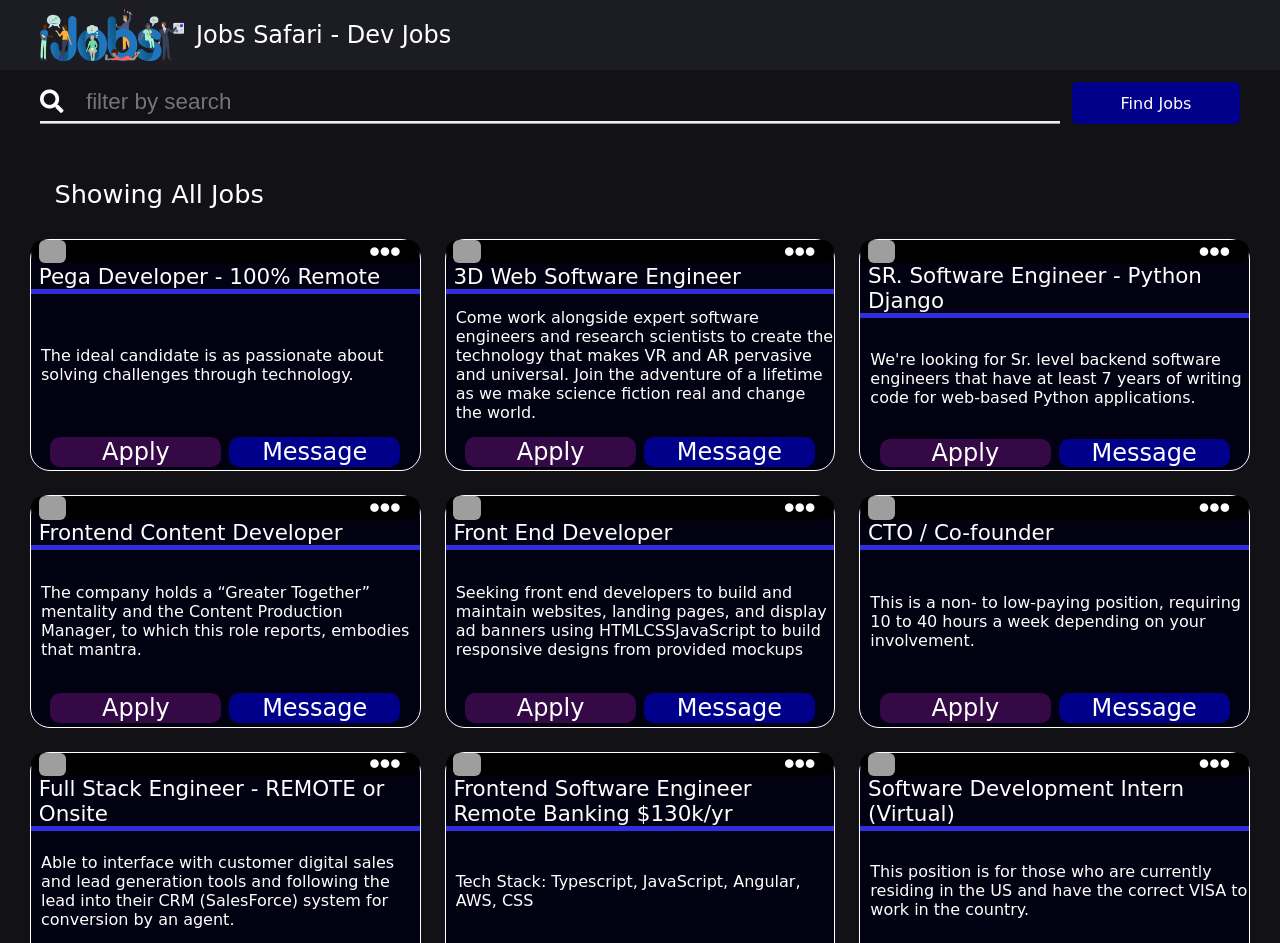
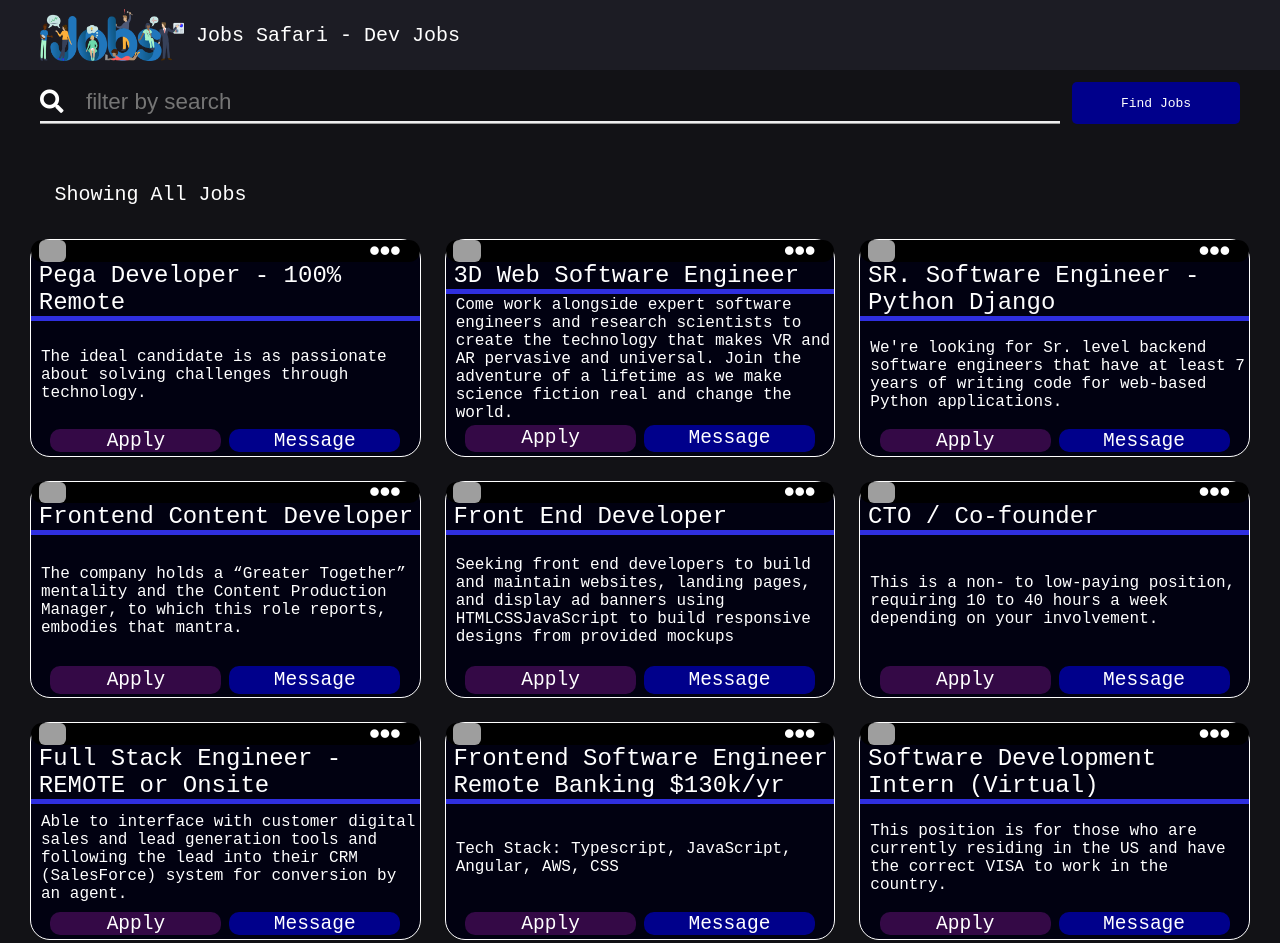
Before and after one commit to saurav-codes/Jobs-Safari--JavaScript, a plain HTML site: page index.html in a window 1280 px wide. Shown: the top 943 px of the page. Drawn offline with Linux system fonts and the light colour scheme; grey boxes are pictures that could not be loaded.

Commit message:
fixed a bug in text

```diff
--- a/assets/styles/header.css
+++ b/assets/styles/header.css
@@ -6,7 +6,7 @@ body{
     margin: 0;
     background-color: #121216;
     color: white;
-    font-family: cursive;
+    font-family: monospace;
 }
 
 header{
@@ -37,5 +37,5 @@ header{
     align-items: center;
 }
 .heading span{
-    font-size: 150%;
+    font-size: 20px;
 }
--- a/assets/styles/main.css
+++ b/assets/styles/main.css
@@ -60,7 +60,7 @@
     display: flex;
     width: 100%;
     height: 7%;
-    font-size: 160%;
+    font-size: 20px;
     align-items: center;
     justify-content: flex-start;
     padding-left: 2%;
@@ -119,7 +119,7 @@
     display: flex;
     align-items: center;
     padding-left: 2%;
-    font-size: 134%;
+    font-size: 24px;
     cursor: pointer;
     border-bottom: 5px solid rgb(47, 47, 223);
 }
@@ -132,7 +132,7 @@
     justify-content: center;
     align-items: center;
     margin: 0 10px;
-    font-size: 100%;
+    font-size: 16px;
 }
 .job-tile .btns{
     display: flex;
--- a/index.html
+++ b/index.html
@@ -15,7 +15,7 @@
     <header>
         <div class="header-container">
             <div class="logo">
-                <img src="./assets/images/logo.png" alt="logo">
+                <img href='/' src="./assets/images/logo.png" alt="logo">
             </div>
             <div class="heading">
                 <span>Jobs Safari - Dev Jobs</span>
```
